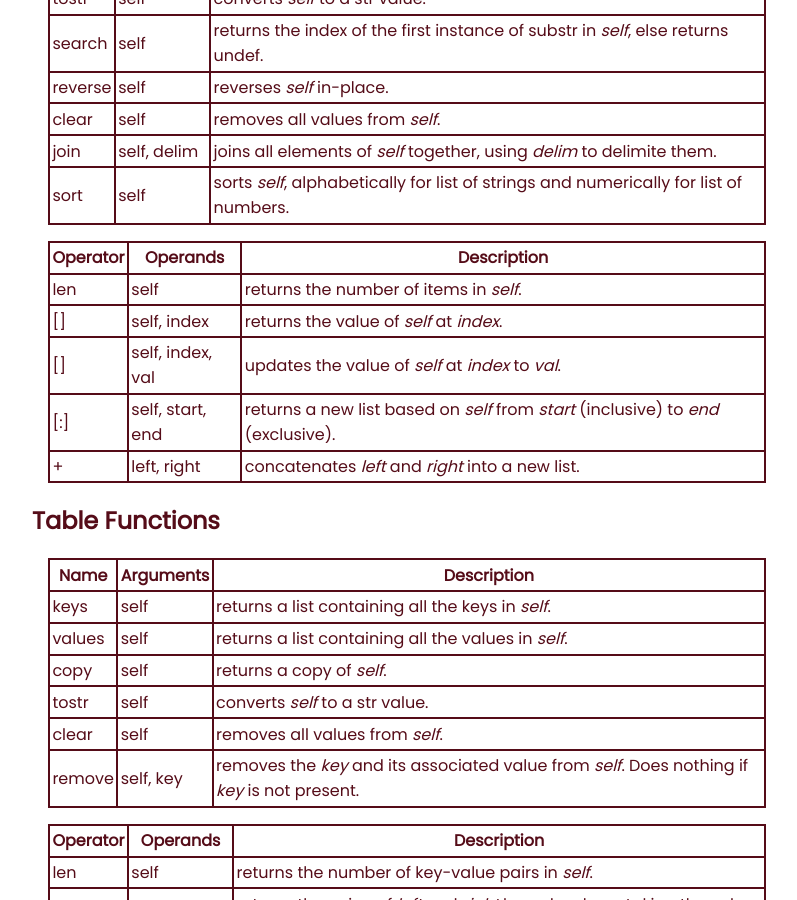
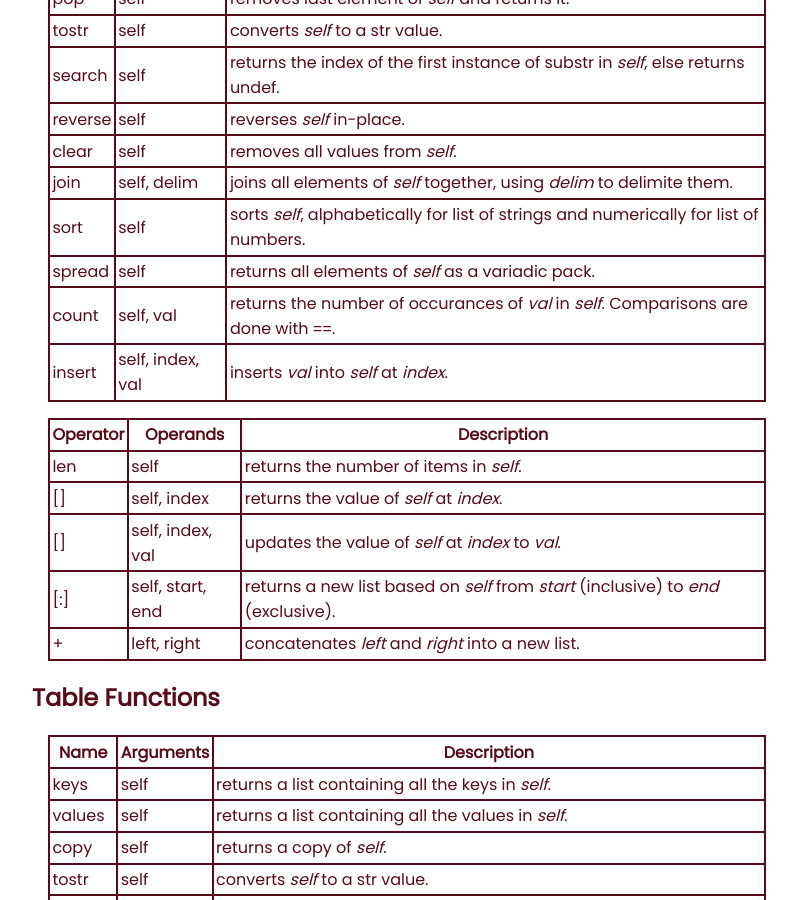
Before and after one commit to yasl-lang/docs, a Jekyll site: the page built from standard-library/builtin-functions.md, in a window 1280 px wide and 900 px high, scrolled down 2492 px. Shown: the whole window, without its empty margins (233-1030 px from the left). Built offline with Jekyll 4.4.1, drawn with Linux system fonts in a browser that asks for light colours; our own code applies the rules of GitHub Pages for plain Markdown files; a script that is not in the unit is left out; some of the changed text lies outside the part shown.

Commit message:
Update builtin-functions.md

```diff
--- a/standard-library/builtin-functions.md
+++ b/standard-library/builtin-functions.md
@@ -12,6 +12,7 @@ Operators for non-numeric types are also included here.
 | Name       | Arguments | Description |
 |------------|-----------|-------------|
 | tostr      | self      | converts _self_ to a str value. |
+| tobool     | self      | converts _self_ to a bool value.  |
 
 ## Float Functions
 
@@ -82,6 +83,9 @@ Operators for non-numeric types are also included here.
 | clear      | self      | removes all values from _self_. |
 | join       | self, delim | joins all elements of _self_ together, using _delim_ to delimite them. |
 | sort       | self      | sorts _self_, alphabetically for list of strings and numerically for list of numbers. |
+| spread     | self      | returns all elements of _self_ as a variadic pack. |
+| count      | self, val | returns the number of occurances of _val_ in _self_. Comparisons are done with `==`. |
+| insert     | self, index, val | inserts _val_ into _self_ at _index_. |
 
 | Operator | Operands | Description |
 |----------|----------|-------------|
```
